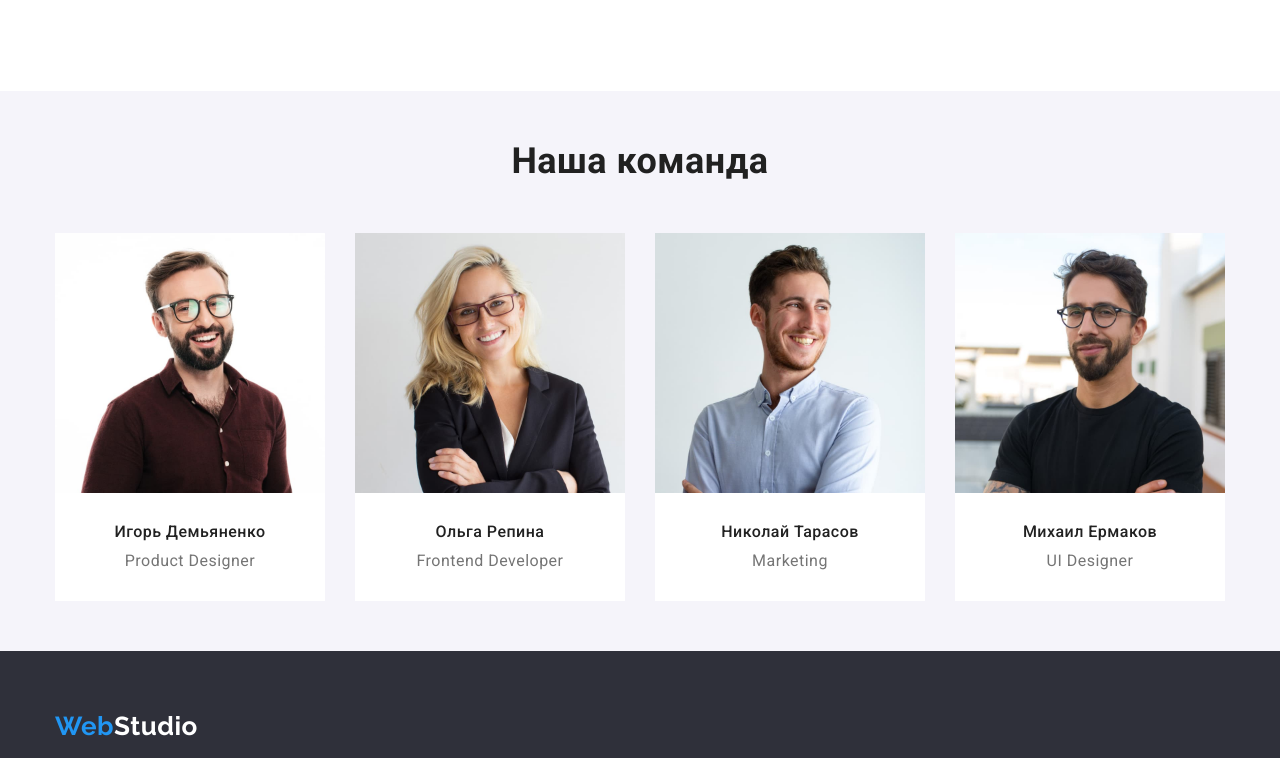
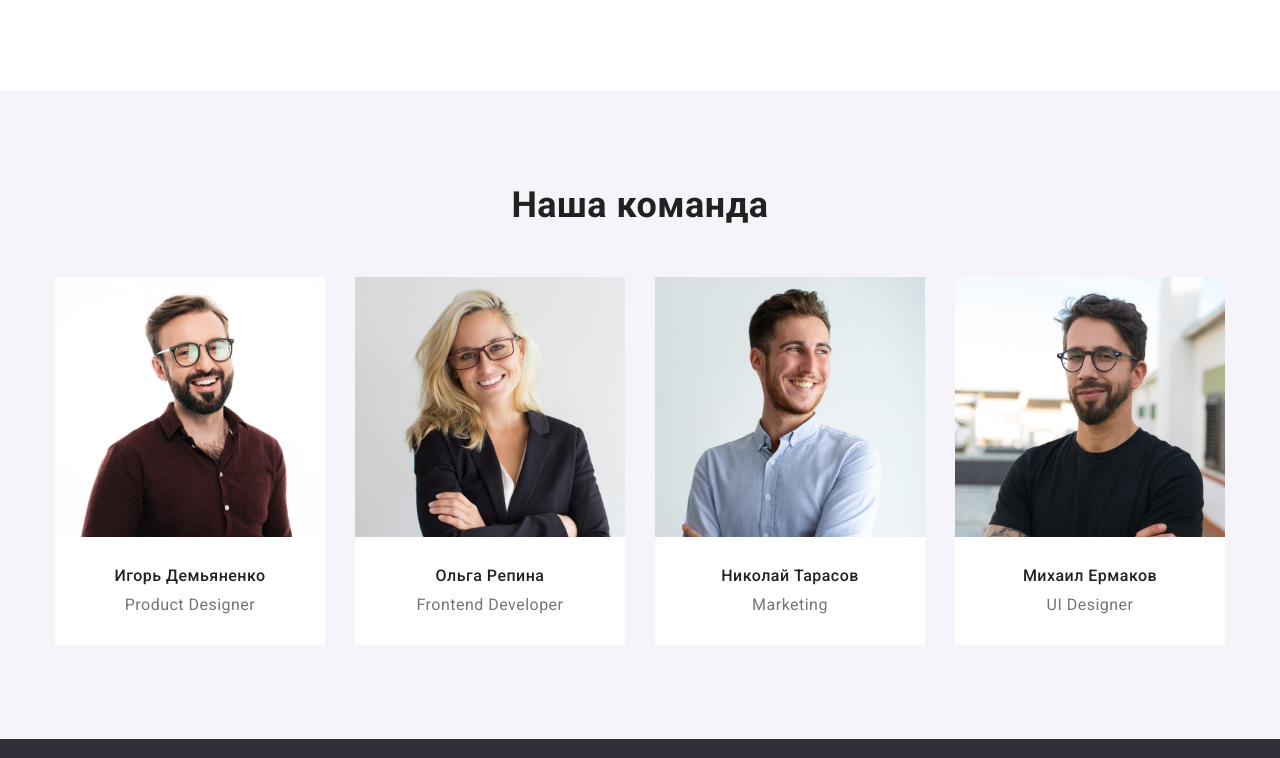
Before and after one commit to Grungeshum/goit-markup-hw-03, a plain HTML site: page index.html in a window 1280 px wide. Shown: the part 1356-2114 px from the top of the page. Drawn offline with nearby package versions, Linux system fonts and the light colour scheme.

Commit message:
adds paddings in team section

```diff
--- a/css/styles.css
+++ b/css/styles.css
@@ -268,8 +268,8 @@ a {
 
 .team {
   background-color: var(--secodary-bg-color);
-  padding-top: 50px;
-  padding-bottom: 50px;
+  padding-top: 94px;
+  padding-bottom: 94px;
 }
 
 .team-title {
```
